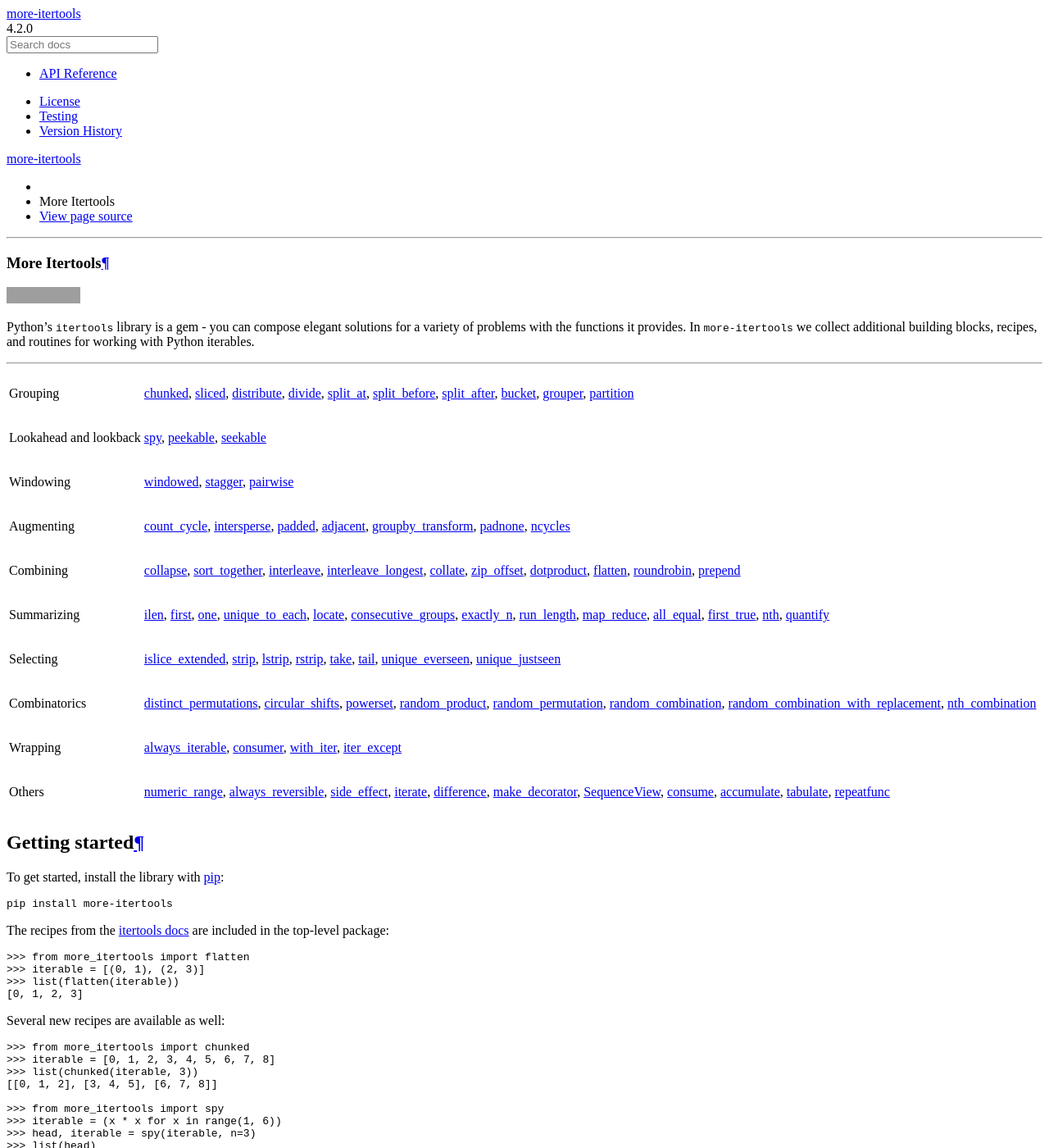
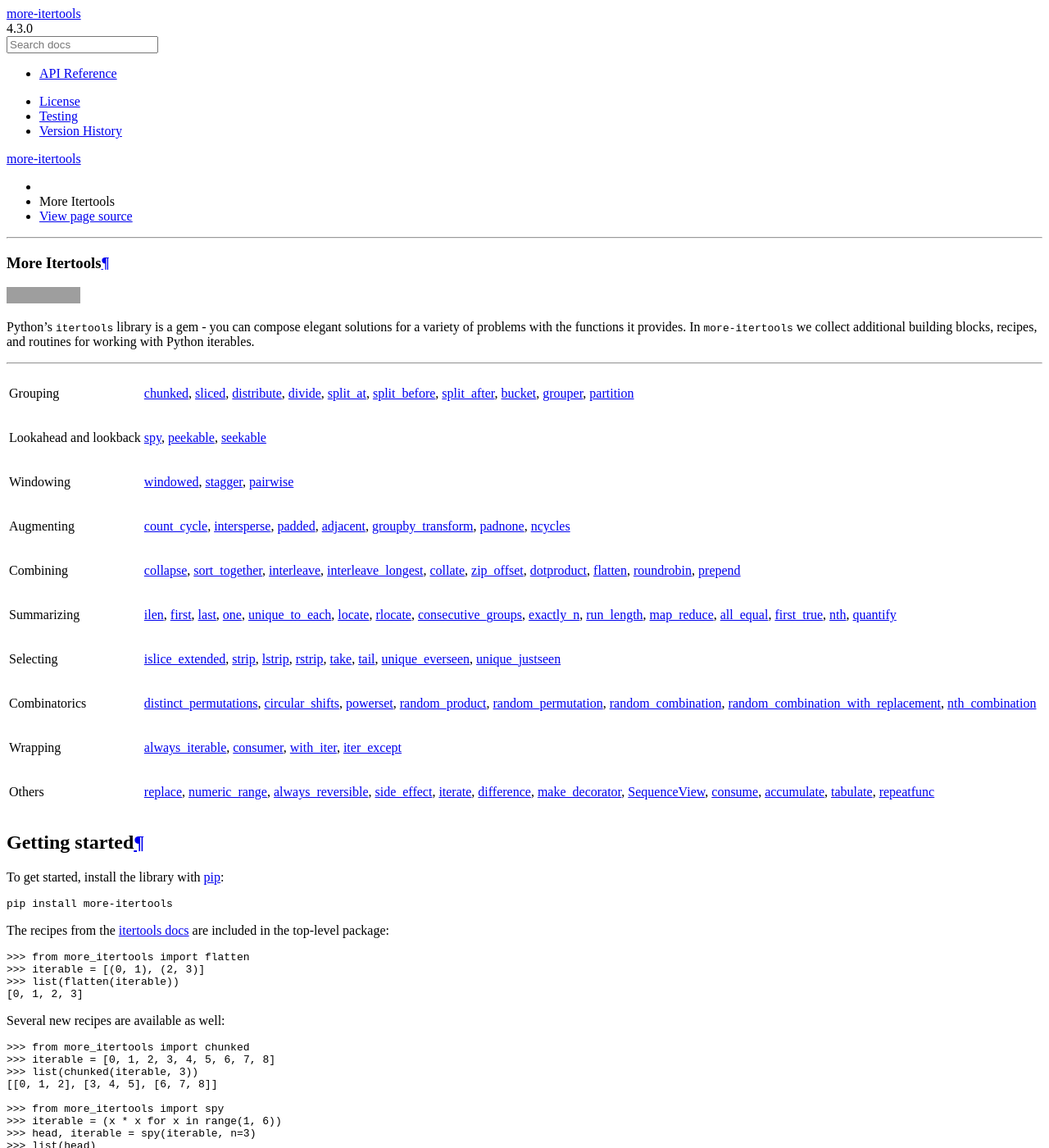
Before and after one commit to more-itertools/more-itertools, a Sphinx documentation site: the page built from docs/index.rst, in a window 1280 px wide and 1400 px high. Shown: the whole window at 82% size. Built offline with Sphinx 7.4.7 and the Read the Docs theme 2.0.0, drawn with Linux system fonts in a browser that asks for light colours; grey boxes are pictures that could not be loaded.

Commit message:
Updates for 4.3.0

```diff
--- a/README.rst
+++ b/README.rst
@@ -53,9 +53,11 @@ Python iterables.
 +------------------------+----------------------------------------------------------------------------------------------------------------------------------------------------------------------------------------------------------------------+
 | Summarizing            | `ilen <https://more-itertools.readthedocs.io/en/stable/api.html#more_itertools.ilen>`_,                                                                                                                              |
 |                        | `first <https://more-itertools.readthedocs.io/en/stable/api.html#more_itertools.first>`_,                                                                                                                            |
+|                        | `last <https://more-itertools.readthedocs.io/en/stable/api.html#more_itertools.last>`_,                                                                                                                              |
 |                        | `one <https://more-itertools.readthedocs.io/en/stable/api.html#more_itertools.one>`_,                                                                                                                                |
 |                        | `unique_to_each <https://more-itertools.readthedocs.io/en/stable/api.html#more_itertools.unique_to_each>`_,                                                                                                          |
 |                        | `locate <https://more-itertools.readthedocs.io/en/stable/api.html#more_itertools.locate>`_,                                                                                                                          |
+|                        | `rlocate <https://more-itertools.readthedocs.io/en/stable/api.html#more_itertools.rlocate>`_,                                                                                                                        |
 |                        | `consecutive_groups <https://more-itertools.readthedocs.io/en/stable/api.html#more_itertools.consecutive_groups>`_,                                                                                                  |
 |                        | `exactly_n <https://more-itertools.readthedocs.io/en/stable/api.html#more_itertools.exactly_n>`_,                                                                                                                    |
 |                        | `run_length <https://more-itertools.readthedocs.io/en/stable/api.html#more_itertools.run_length>`_,                                                                                                                  |
@@ -88,7 +90,8 @@ Python iterables.
 |                        | `with_iter <https://more-itertools.readthedocs.io/en/stable/api.html#more_itertools.with_iter>`_,                                                                                                                    |
 |                        | `iter_except <https://more-itertools.readthedocs.io/en/stable/api.html#more_itertools.iter_except>`_                                                                                                                 |
 +------------------------+----------------------------------------------------------------------------------------------------------------------------------------------------------------------------------------------------------------------+
-| Others                 | `numeric_range <https://more-itertools.readthedocs.io/en/stable/api.html#more_itertools.numeric_range>`_,                                                                                                            |
+| Others                 | `replace <https://more-itertools.readthedocs.io/en/stable/api.html#more_itertools.replace>`_,                                                                                                                        |
+|                        | `numeric_range <https://more-itertools.readthedocs.io/en/stable/api.html#more_itertools.numeric_range>`_,                                                                                                            |
 |                        | `always_reversible <https://more-itertools.readthedocs.io/en/stable/api.html#more_itertools.always_reversible>`_,                                                                                                    |
 |                        | `side_effect <https://more-itertools.readthedocs.io/en/stable/api.html#more_itertools.side_effect>`_,                                                                                                                |
 |                        | `iterate <https://more-itertools.readthedocs.io/en/stable/api.html#more_itertools.iterate>`_,                                                                                                                        |
--- a/docs/conf.py
+++ b/docs/conf.py
@@ -50,7 +50,7 @@ copyright = u'2012, Erik Rose'
 # built documents.
 #
 # The short X.Y version.
-version = '4.2.0'
+version = '4.3.0'
 # The full version, including alpha/beta/rc tags.
 release = version
 
--- a/setup.py
+++ b/setup.py
@@ -28,7 +28,7 @@ def get_long_description():
 
 setup(
     name='more-itertools',
-    version='4.2.0',
+    version='4.3.0',
     description='More routines for operating on iterables, beyond itertools',
     long_description=get_long_description(),
     author='Erik Rose',
```
Also changed, not shown: docs/versions.rst (+14 -0 lines).
